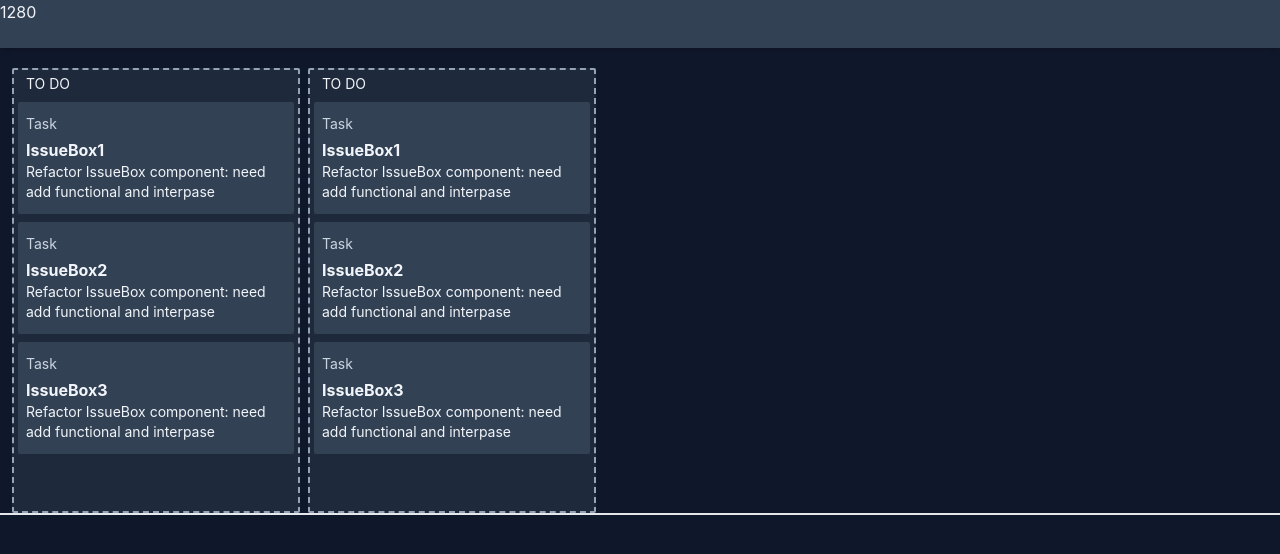
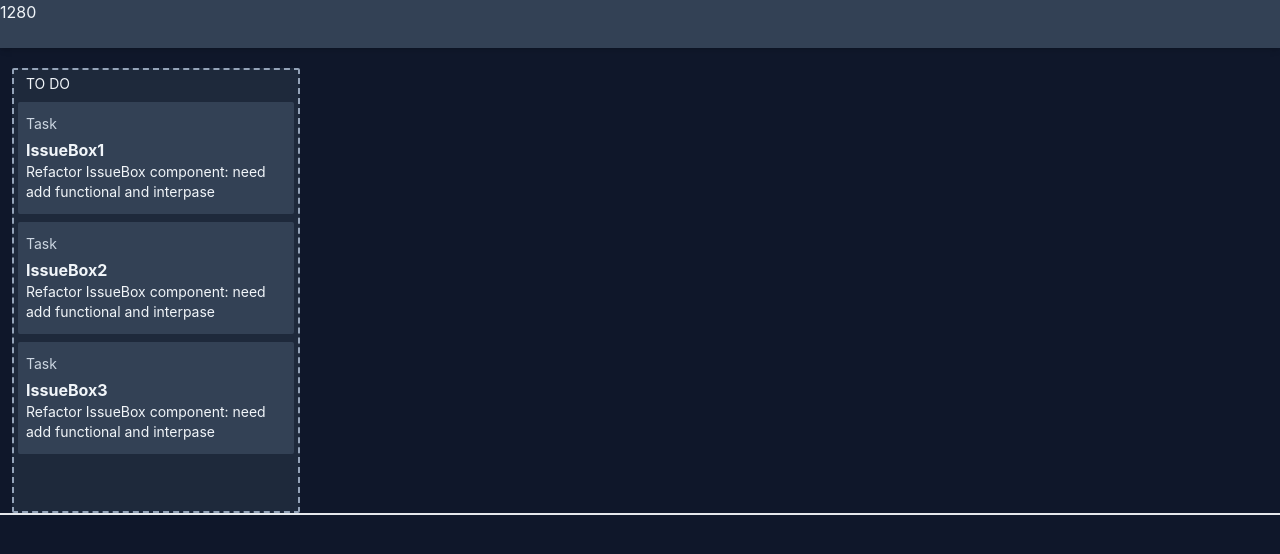
Before and after one commit to LogotipX/task-manager, a React (Create React App) app: page / in a window 1280 px wide. Shown: the top 554 px of the page. Built offline with nearby package versions, Linux system fonts and the light colour scheme.

Commit message:
refactor: clear code

```diff
--- a/src/App.tsx
+++ b/src/App.tsx
@@ -13,10 +13,8 @@ type issueArr = {
 
 function App() {
   const [width, setWidth] = useState(window.innerWidth);
-  // let containerRefHeight: React.RefObject<HTMLInputElement> = React.createRef();
   let tasksContainerRefHeight: React.RefObject<HTMLInputElement> =
     React.createRef();
-  // const [containerHeight, setContainerHeight] = useState(0);
   const [tasksContainerHeight, setTasksContainerHeight] = useState(0);
 
   const [issueArr, setIssueArr] = useState([
@@ -54,21 +52,10 @@ function App() {
         tasksContainerRefHeight.current?.scrollHeight + 45
       );
     }
-    // if (tasksContainerHeight) {
-    //   setContainerHeight(tasksContainerHeight + 45);
-    // }
 
     return () => window.removeEventListener("resize", getWindowWidth);
     // eslint-disable-next-line react-hooks/exhaustive-deps
   }, []);
-
-  // function dragStartHandler(result: any) {
-  //   console.log("drag start result", containerRefHeight.current?.scrollHeight);
-  //   // if (containerRefHeight.current?.scrollHeight) {
-  //   //   setContainerHeight(containerRefHeight.current?.scrollHeight);
-  //   // }
-  //   console.log(containerHeight);
-  // }
 
   function dragEndHandler(result: any) {
     console.log("result drag:", result);
@@ -84,10 +71,6 @@ function App() {
     );
 
     setIssueArr(reorderedList);
-
-    // if (containerRefHeight.current?.scrollHeight) {
-    //   setContainerHeight(containerRefHeight.current?.scrollHeight + 280);
-    // }
   }
 
   function reorder(list: issueArr, startIdx: number, endIdx: number) {
@@ -105,12 +88,6 @@ function App() {
         {width}
       </header>
       <div
-        // ref={containerRefHeight}
-        // style={
-        //   containerHeight
-        //     ? { height: `${containerHeight}px` }
-        //     : { height: "100%" }
-        // }
         className={`container-for-TasksContainers px-3 text-slate-50 border-b-2 flex flex-row flex-wrap xs:child:my-2 not-xs:child:mt-5 not-xs:child:mr-2 last-child:mr-0`}
       >
         <div
@@ -122,34 +99,7 @@ function App() {
           ref={tasksContainerRefHeight}
           className="task-container"
         >
-          <TasksContainer
-            containerName="to do"
-            dragEndHandler={dragEndHandler}
-            // dragStartHandler={dragStartHandler}
-          >
-            {issueArr.map((issue, idx) => (
-              <DraggableIssueBox
-                idx={idx}
-                issue={{ ...issue }}
-                key={`${idx}-${issue.type}-${issue.title}`}
-              />
-            ))}
-          </TasksContainer>
-        </div>
-        <div
-          style={
-            tasksContainerHeight
-              ? { height: `${tasksContainerHeight}px` }
-              : { height: "100%" }
-          }
-          ref={tasksContainerRefHeight}
-          className="task-container"
-        >
-          <TasksContainer
-            containerName="to do"
-            dragEndHandler={dragEndHandler}
-            // dragStartHandler={dragStartHandler}
-          >
+          <TasksContainer containerName="to do" dragEndHandler={dragEndHandler}>
             {issueArr.map((issue, idx) => (
               <DraggableIssueBox
                 idx={idx}
--- a/src/components/TasksContainer.tsx
+++ b/src/components/TasksContainer.tsx
@@ -6,7 +6,6 @@ type TProps = {
   containerName?: string;
   children?: React.ReactNode;
   dragEndHandler?(result: DropResult): void;
-  dragStartHandler?(result: DropResult): void;
 };
 
 export default function TasksContainer(props: TProps | any) {
@@ -22,10 +21,7 @@ export default function TasksContainer(props: TProps | any) {
         <div className="container__name uppercase pl-2">
           {props.containerName}
         </div>
-        <DragDropContext
-          onDragEnd={props.dragEndHandler}
-          onDragStart={props.dragStartHandler}
-        >
+        <DragDropContext onDragEnd={props.dragEndHandler}>
           <Droppable droppableId="droppable">
             {(provided, snapshot) => (
               <div {...provided.droppableProps} ref={provided.innerRef}>
```
